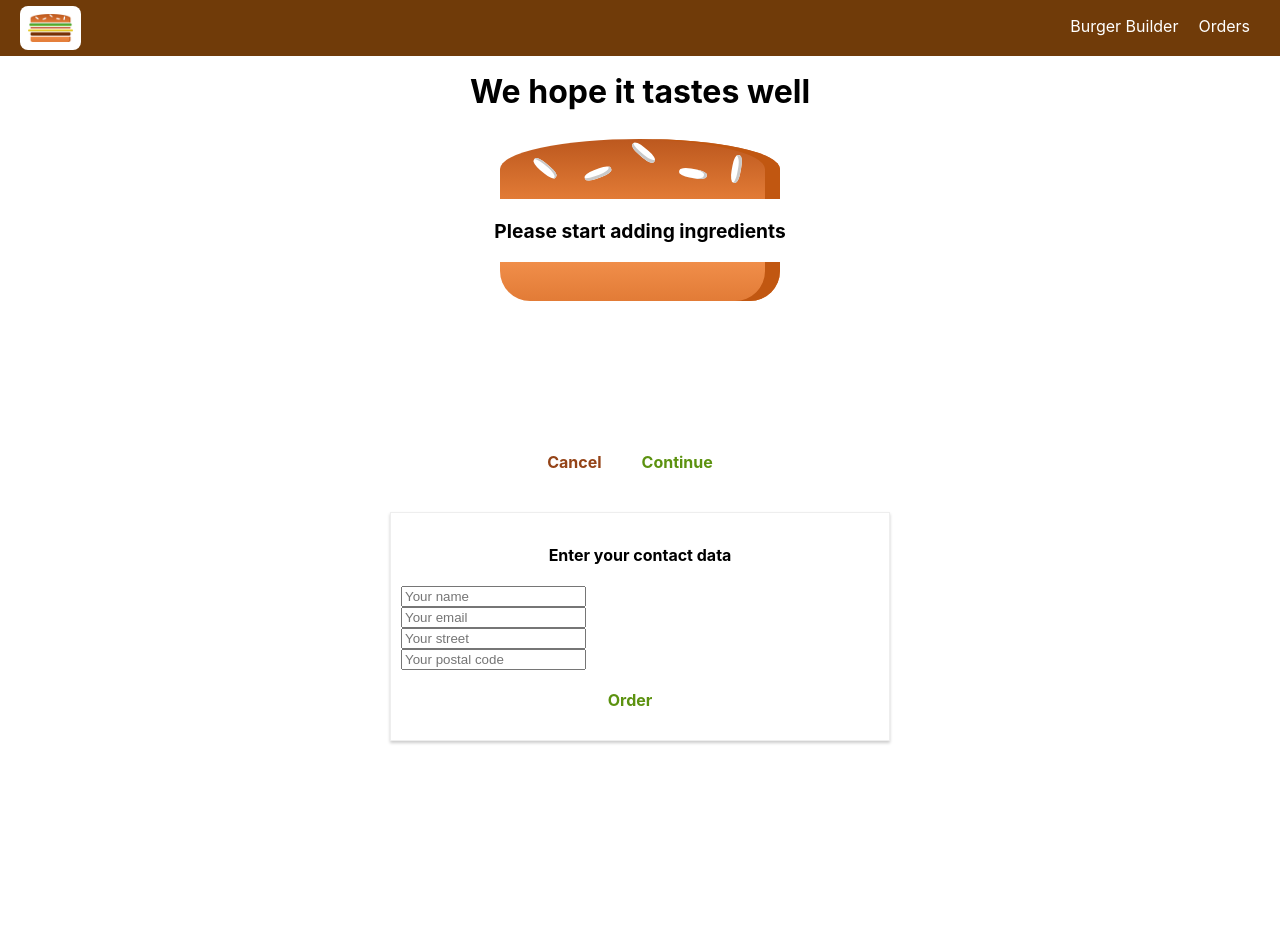
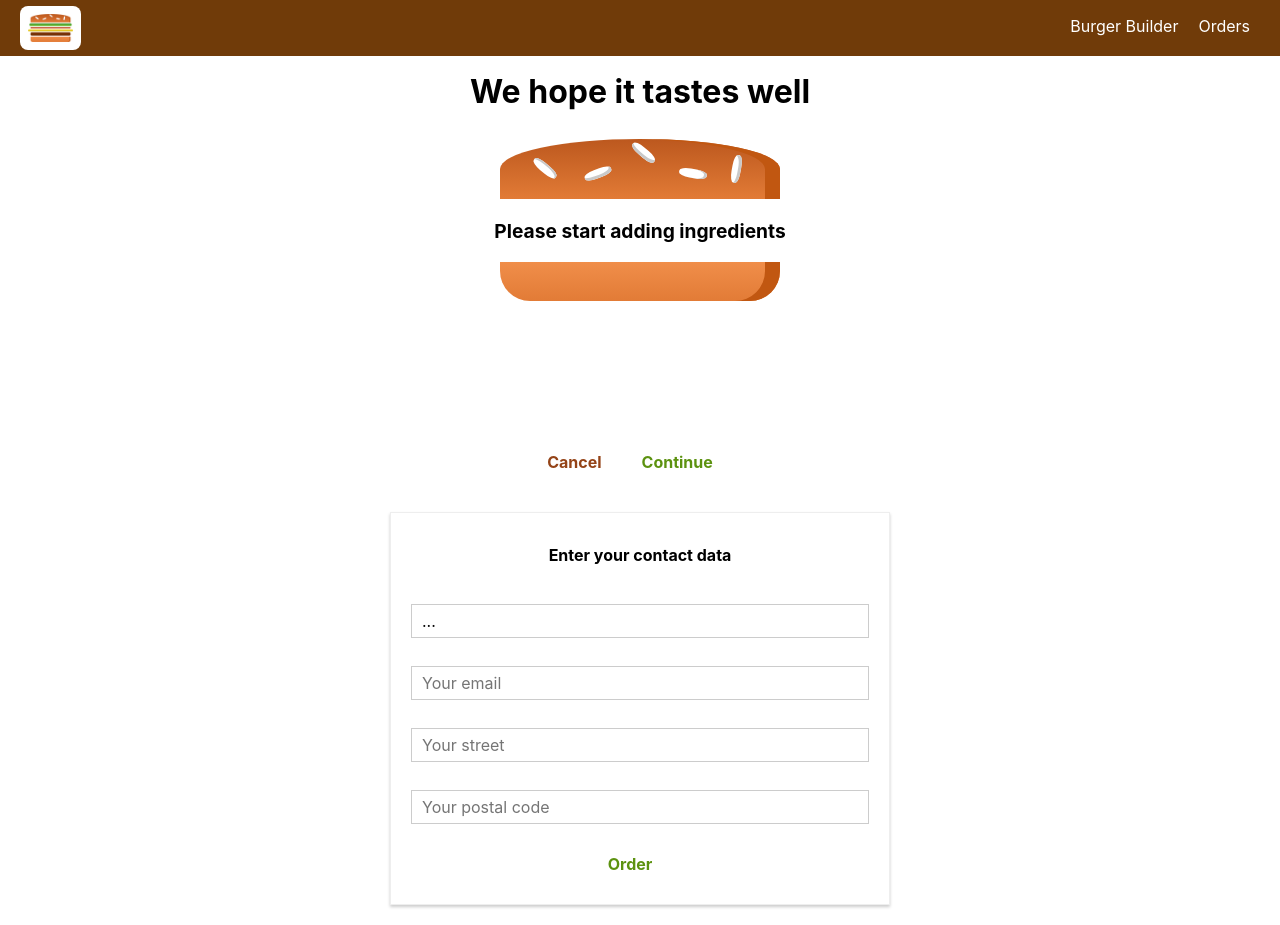
Before and after one commit to Didula/burger-builder, a React (Create React App) app: page /checkout in a window 1280 px wide. Both pictures are taken after a click on the button "Continue". Before the commit the page ends 800 px from the top, so only its background shows below. Built offline with nearby package versions, Linux system fonts and the light colour scheme.

Commit message:
Creating input components

```diff
--- /dev/null
+++ b/src/components/UI/Input/Input.js
@@ -0,0 +1,24 @@
+import React from "react";
+import classes from './Input.module.css'
+
+const input = (props) => {
+    let inputElement = null;
+    switch (props.inputtype) {
+        case('input'):
+            inputElement = <input className={classes.InputElement} {...props}/>;
+            break;
+        case('textarea'):
+            inputElement = <textarea className={classes.InputElement} {...props}/>;
+            break;
+        default:
+            inputElement = <input className={classes.InputElement} {...props}/>;
+    }
+    return (
+        <div className={classes.Input}>
+            <label className={classes.Label}>{props.label}</label>
+            {inputElement}
+        </div>
+    );
+}
+
+export default input;
--- /dev/null
+++ b/src/components/UI/Input/Input.module.css
@@ -0,0 +1,27 @@
+.Input {
+    width: 100%;
+    padding: 10px;
+    box-sizing: border-box;
+}
+
+.Label {
+    font-weight: bold;
+    display: block;
+    margin-bottom: 8px;
+}
+
+.InputElement {
+    outline: none;
+    border: 1px solid #ccc;
+    background-color: white;
+    font: inherit;
+    padding: 6px 10px;
+    display: block;
+    width: 100%;
+    box-sizing: border-box;
+}
+
+.InputElement:focus {
+    outline: none;
+    background-color: #ccc;
+}
--- a/src/containers/Checkout/ContactData/ContactData.js
+++ b/src/containers/Checkout/ContactData/ContactData.js
@@ -3,14 +3,66 @@ import axios from '../../../axios-orders'
 import Button from "../../../components/UI/Button/Button";
 import Spinner from "../../../components/UI/Spinner/Spinner";
 import classes from './ContactData.module.css'
+import Input from "../../../components/UI/Input/Input";
 
 class ContactData extends Component {
     state = {
-        name: '',
-        email: '',
-        address: {
-            street: '',
-            postalCode: ''
+        oderForm: {
+            name: {
+                elementType: 'input',
+                elementConfig: {
+                    type: 'text',
+                    placeHolder: 'Your Name'
+                },
+                value: ''
+            },
+            street: {
+                elementType: 'input',
+                elementConfig: {
+                    type: 'text',
+                    placeHolder: 'Your Street'
+                },
+                value: ''
+            },
+            zipCode: {
+                elementType: 'input',
+                elementConfig: {
+                    type: 'text',
+                    placeHolder: 'Your Zip code'
+                },
+                value: ''
+            },
+            country: {
+                elementType: 'input',
+                elementConfig: {
+                    type: 'text',
+                    placeHolder: 'Your Country'
+                },
+                value: ''
+            },
+            email: {
+                elementType: 'input',
+                elementConfig: {
+                    type: 'email',
+                    placeHolder: 'Your Mail'
+                },
+                value: ''
+            },
+            deliveryMethod: {
+                elementType: 'select',
+                elementConfig: {
+                    options: [
+                        {
+                            value: 'fastest',
+                            displayValue: 'Fastest'
+                        },
+                        {
+                            value: 'cheapest',
+                            displayValue: 'Cheapest'
+                        }]
+                },
+                value: ''
+            }
         },
         loading: false
     }
@@ -48,14 +100,14 @@ class ContactData extends Component {
 
     render() {
         let form = (
-        <form>
-            <input className={classes.Input} type="text" name="name" placeholder="Your name"/>
-            <input className={classes.Input} type="email" name="email" placeholder="Your email"/>
-            <input className={classes.Input} type="text" name="street" placeholder="Your street"/>
-            <input className={classes.Input} type="text" name="postalCode" placeholder="Your postal code"/>
-            <Button btnType="Success" clicked={this.orderHandler}>Order</Button>
-        </form>);
-        if(this.state.loading){
+            <form>
+                <Input elementType="..." elementConfig="..." value="..."/>
+                <Input inputtype="input" type="email" name="email" placeholder="Your email"/>
+                <Input inputtype="input" type="text" name="street" placeholder="Your street"/>
+                <Input inputtype="input" type="text" name="postalCode" placeholder="Your postal code"/>
+                <Button btnType="Success" clicked={this.orderHandler}>Order</Button>
+            </form>);
+        if (this.state.loading) {
             form = <Spinner/>;
         }
         return (
```
